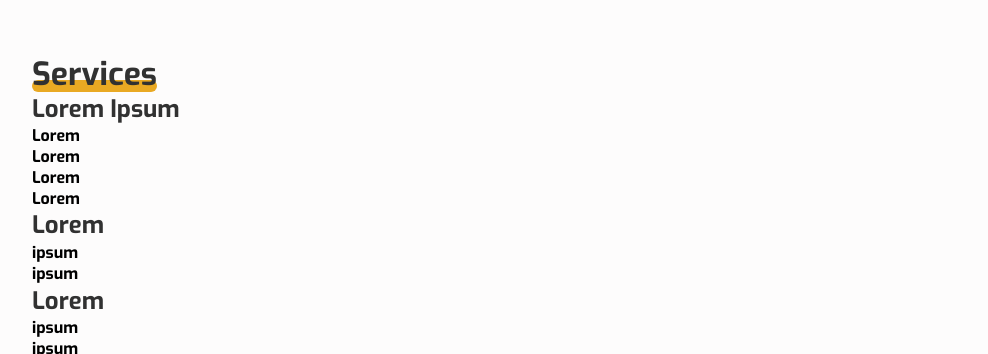
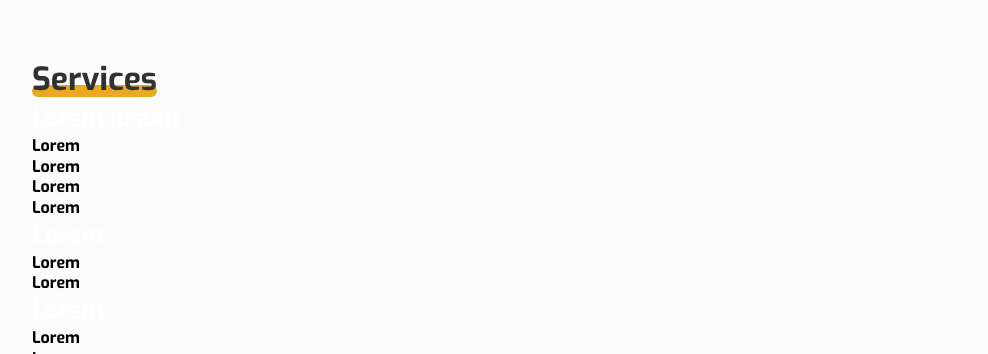
Before and after one commit to BohdanKoleiko/Galaktica, a website: page src/index.html in a window 1280 px wide. Shown: the part 1762-2116 px from the top of the page, without its empty margins (38-1026 px from the left). Drawn offline with nearby package versions, Linux system fonts and the light colour scheme; files that its build step writes are made by us from their sources.

Commit message:
changed services section structure

```diff
--- a/src/index.html
+++ b/src/index.html
@@ -141,37 +141,64 @@
             <section class="services">
                <div class="container">
                   <div class="services__inner">
-                     <h2 class="title title_type_h2 underline">Services</h2>
-
-                     <div class="services__wrapper">
-                        <div class="services__service-item">
-                           <h3 class="title title_type_h3">Lorem ipsum</h3>
-                           <ul>
+                     <!-- INFO-BLOCK -->
+                     <div class="info-block">
+                        <div class="info-block__info">
+                           <h2 class="title title_type_h2 services__title">
+                              <span class="underline">Services</span>
+                           </h2>
+                           <div class="services__cards">
+                              <div
+                                 class="services__card services__card_bg_byzantium services__card_dir-column"
+                              >
+                                 <h3
+                                    class="title title_type_h3 title_color_white services__card-title"
+                                 >
+                                    Lorem ipsum
+                                 </h3>
+                                 <ul class="services__card-items">
                                     <li>Lorem</li>
                                     <li>Lorem</li>
                                     <li>Lorem</li>
                                     <li>Lorem</li>
                                  </ul>
                               </div>
-                        <div class="services__service-item">
-                           <h3 class="title title_type_h3">Lorem</h3>
-                           <ul>
-                              <li>ipsum</li>
-                              <li>ipsum</li>
+
+                              <div
+                                 class="services__card services__card_bg_harvest-gold services__card_dir-row"
+                              >
+                                 <h3
+                                    class="title title_type_h3 title_color_white services__card-title"
+                                 >
+                                    Lorem
+                                 </h3>
+                                 <ul class="services__card-items">
+                                    <li>Lorem</li>
+                                    <li>Lorem</li>
                                  </ul>
                               </div>
-                        <div class="services__service-item">
-                           <h3 class="title title_type_h3">Lorem</h3>
-                           <ul>
-                              <li>ipsum</li>
-                              <li>ipsum</li>
+
+                              <div
+                                 class="services__card services__card_bg_harvest-gold services__card_dir-row"
+                              >
+                                 <h3
+                                    class="title title_type_h3 title_color_white services__card-title"
+                                 >
+                                    Lorem
+                                 </h3>
+                                 <ul class="services__card-items">
+                                    <li>Lorem</li>
+                                    <li>Lorem</li>
                                  </ul>
                               </div>
                            </div>
+                        </div>
 
-                     <figure class="services__logo">
+                        <figure class="info-block__logo">
                            <img src="./images/Generating-new-leads.svg" alt="services logo" />
                         </figure>
+                     </div>
+                     <!-- INFO-BLOCK -->
                   </div>
                </div>
             </section>
```
Lines whose indentation alone changed are shown as unchanged.
